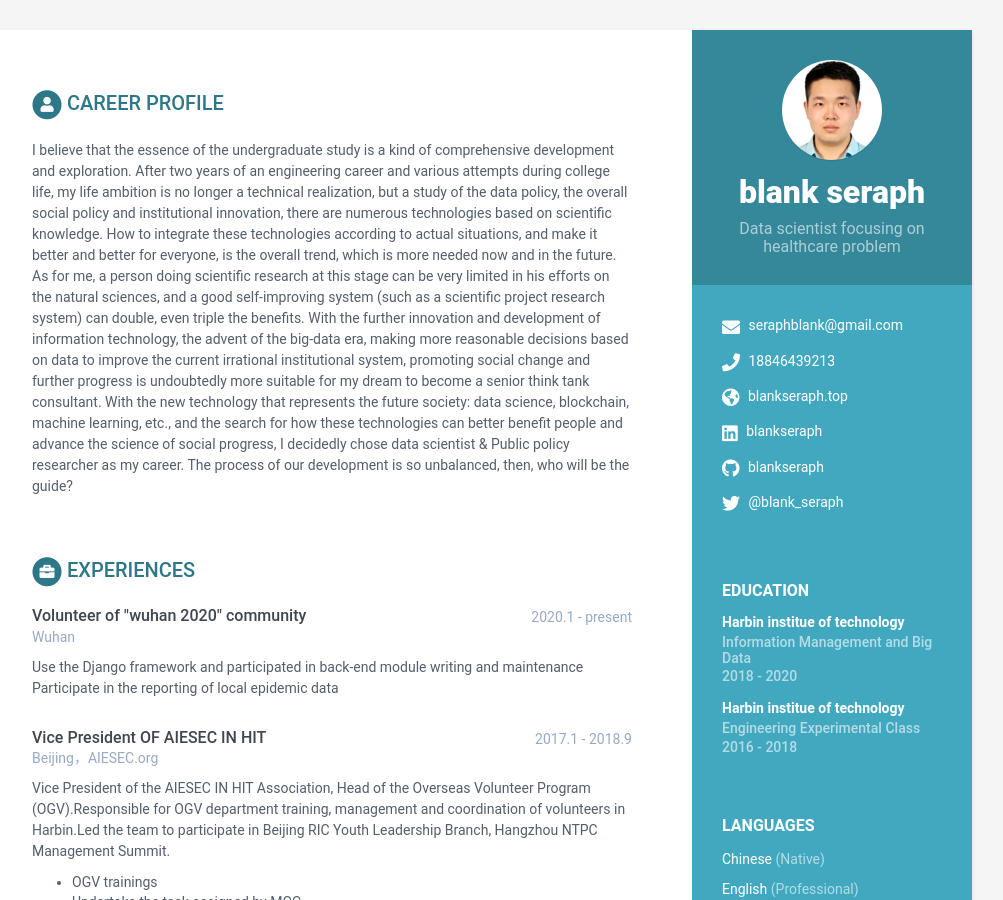
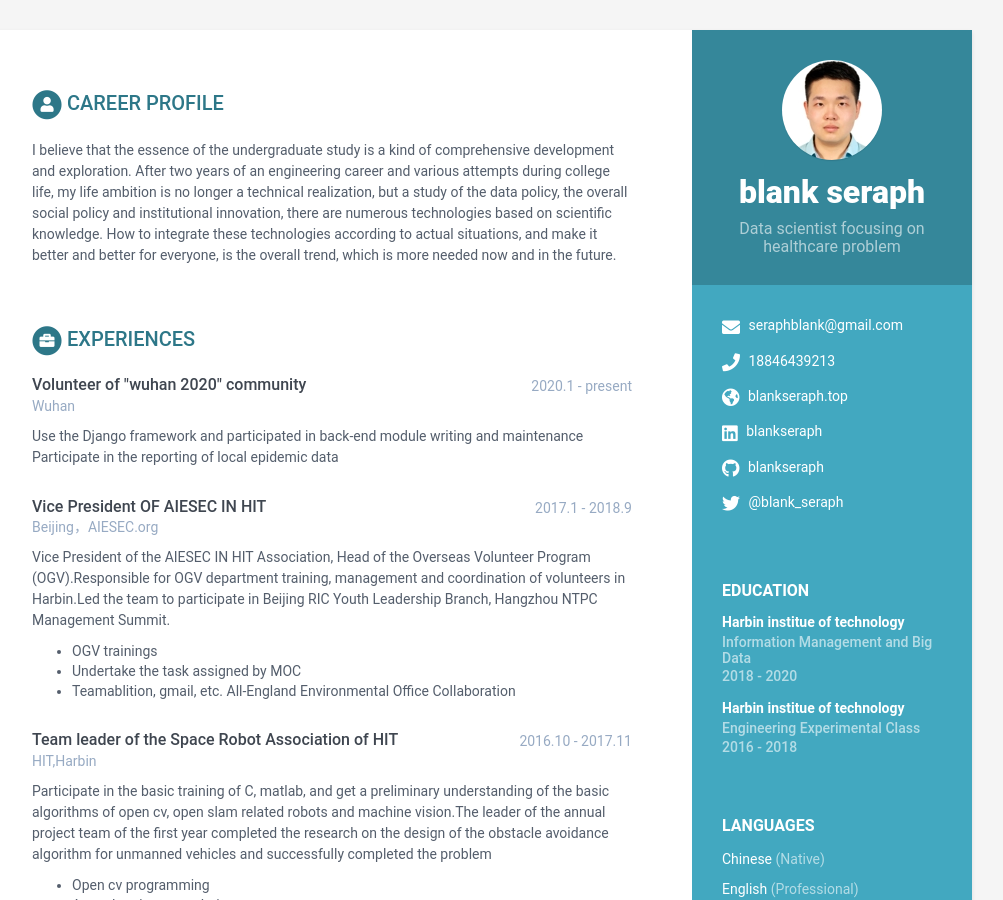
Before and after one commit to BlankSeraph/online-cv, a Jekyll site: the page built from index.html, in a window 1280 px wide and 900 px high. Shown: the whole window, without its empty margins (168-1171 px from the left). Built offline with Jekyll 4.4.1, drawn with Linux system fonts in a browser that asks for light colours.

Commit message:
Update data.yml

```diff
--- a/_data/data.yml
+++ b/_data/data.yml
@@ -49,12 +49,6 @@ career-profile:
         After two years of an engineering career and various attempts during college life, my life ambition is no longer a technical realization,
         but a study of the data policy, the overall social policy and institutional innovation, there are numerous technologies based on scientific knowledge.
         How to integrate these technologies according to actual situations, and make it better and better for everyone, is the overall trend, which is more needed now and in the future.
-        As for me, a person doing scientific research at this stage can be very limited in his efforts on the natural sciences, and a good self-improving system (such as a scientific project research system) can double, even triple the benefits.
-        With the further innovation and development of information technology, the advent of the big-data era, making more reasonable decisions based on data to improve the current irrational institutional system,
-        promoting social change and further progress is undoubtedly more suitable for my dream to become a senior think tank consultant.
-        With the new technology that represents the future society: data science, blockchain, machine learning, etc., and the search for how these technologies can better benefit people and advance the science of social progress,
-        I decidedly chose data scientist & Public policy researcher as my career.
-        The process of our development is so unbalanced, then, who will be the guide?
 
 education:
     - degree: Harbin institue of technology
```
